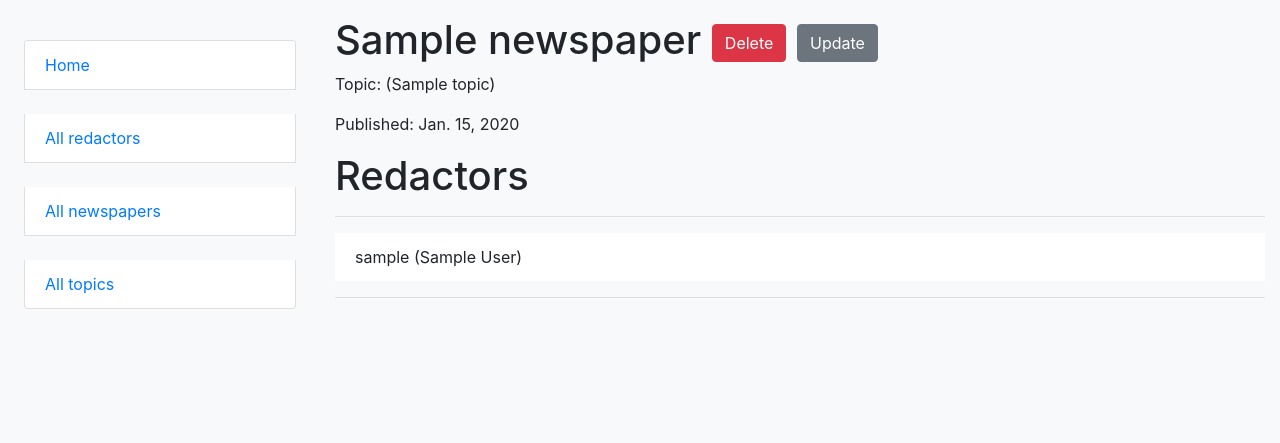
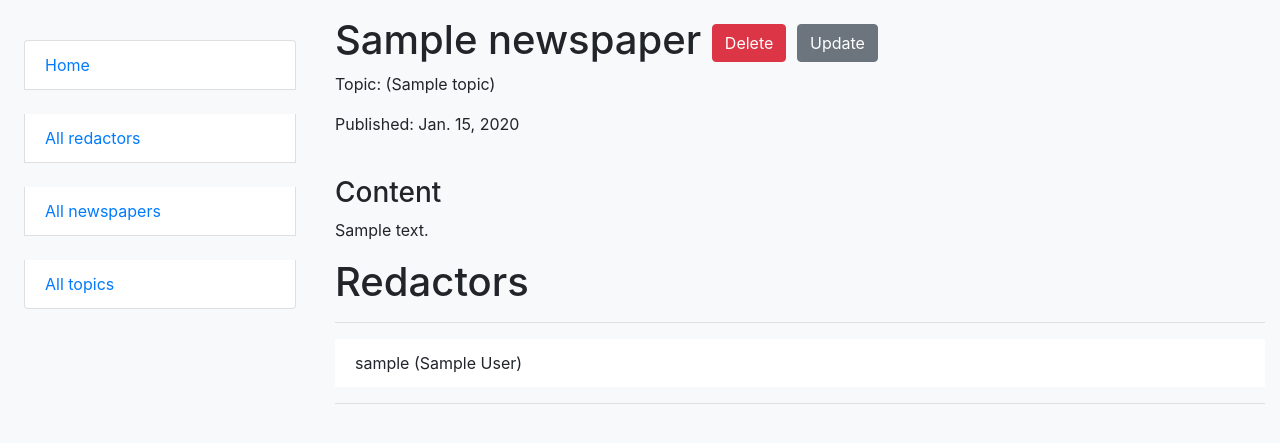
Before and after one commit to ant-komarov/newspaper-agency, a Django app: page /newspapers/1/ in a window 1280 px wide. Shown: the part 70-513 px from the top of the page. Run offline with Django 4.2, Linux system fonts and the light colour scheme; a user stored in the database is signed in; tables that the repository leaves empty hold one stand-in row (values such as "Sample post").

Commit message:
Add Content to Newspaper detail template

```diff
--- a/templates/tracker/newspaper_detail.html
+++ b/templates/tracker/newspaper_detail.html
@@ -11,6 +11,9 @@
   </h1>
   <p>Topic: ({{ newspaper.topic.name }})</p>
   <p>Published: {{ newspaper.publish_date }}</p>
+  <br>
+  <h3>Content</h3>
+  <p>{{ newspaper.content }}</p>
   <h1>Redactors</h1>
   <hr>
   <ul class="list-group list-group-flush">
```
